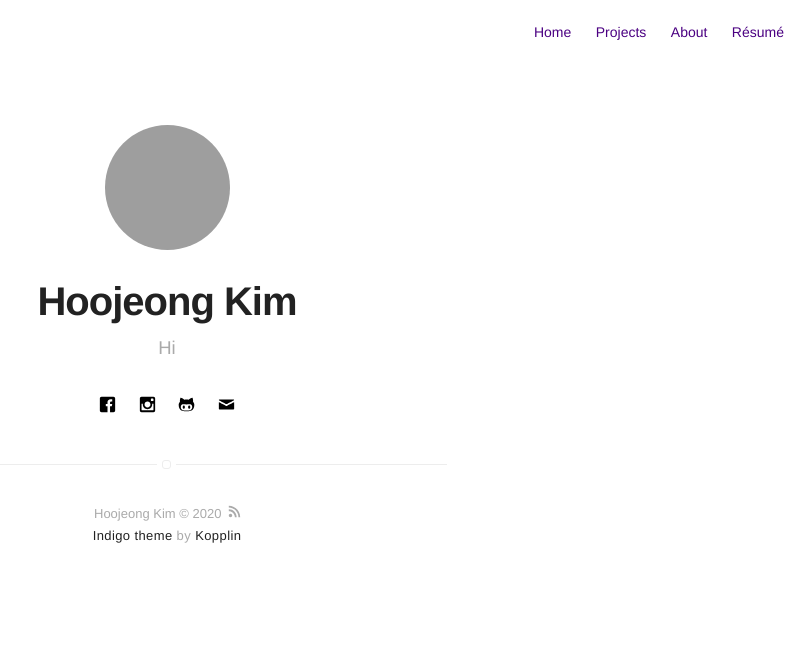
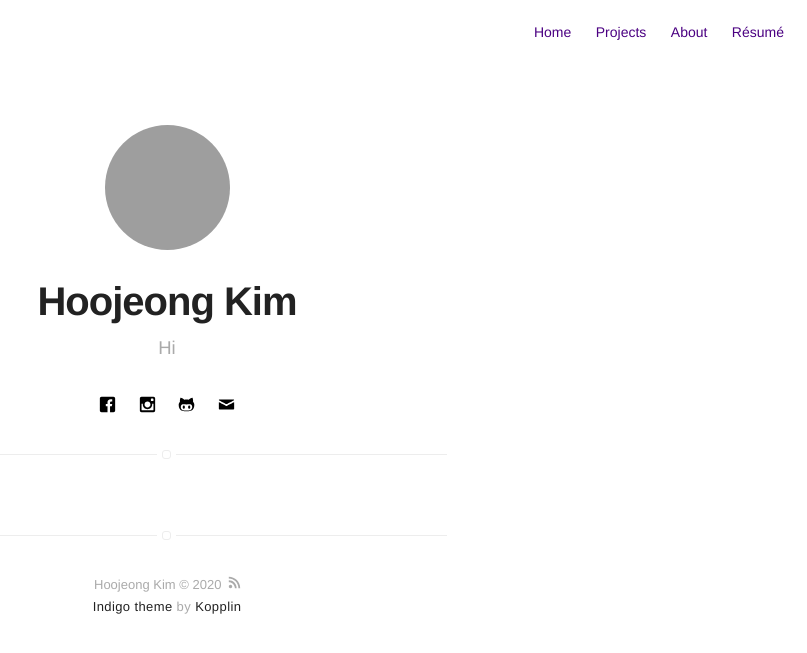
Before and after one commit to hoojeong-dev/gnwjd309.github.io, a Jekyll site: the page built from blog.html, in a window 1280 px wide. Shown: the top 653 px of the page, without its empty margins (473-1280 px from the left). Built offline with Jekyll 4.4.1, drawn with Linux system fonts in a browser that asks for light colours.

Commit message:
edit category v1.7

```diff
--- a/_layouts/category.html
+++ b/_layouts/category.html
@@ -1,7 +1,7 @@
 ---
 layout: page
 ---
-<ul class="posts-list">
+<ul class="list">
 
   {% assign category = page.category | default: page.title %}
   {% for post in site.categories[category] %}
--- a/blog.html
+++ b/blog.html
@@ -6,7 +6,7 @@ title: Blog
 pagination:
   enabled: true
 ---
-<ul class="posts-list">
+<ul class="list">
 
 	{% assign category = page.category | default: page.title %}
 	{% for post in site.categories[category] %}
--- a/study.html
+++ b/study.html
@@ -37,7 +37,7 @@ pagination:
 		<p class="text-center">Nothing published yet!</p>
 	{% elsif site.pagination.enabled %}
 		{% for post in paginator.posts %}
-			{% if post.category == 'blog' %}
+			{% if post.category == 'study' %}
 				{% if post.hidden != true %}
 					{% include blog-post.html %}
 				{% endif %}
@@ -47,7 +47,7 @@ pagination:
 		{% include pagination.html%}
 	{% else %}
 		{% for post in site.posts %}
-			{% if post.category == 'blog' %}
+			{% if post.category == 'study' %}
 				{% if post.hidden != true %}
 					{% include blog-post.html %}
 				{% endif %}
```
